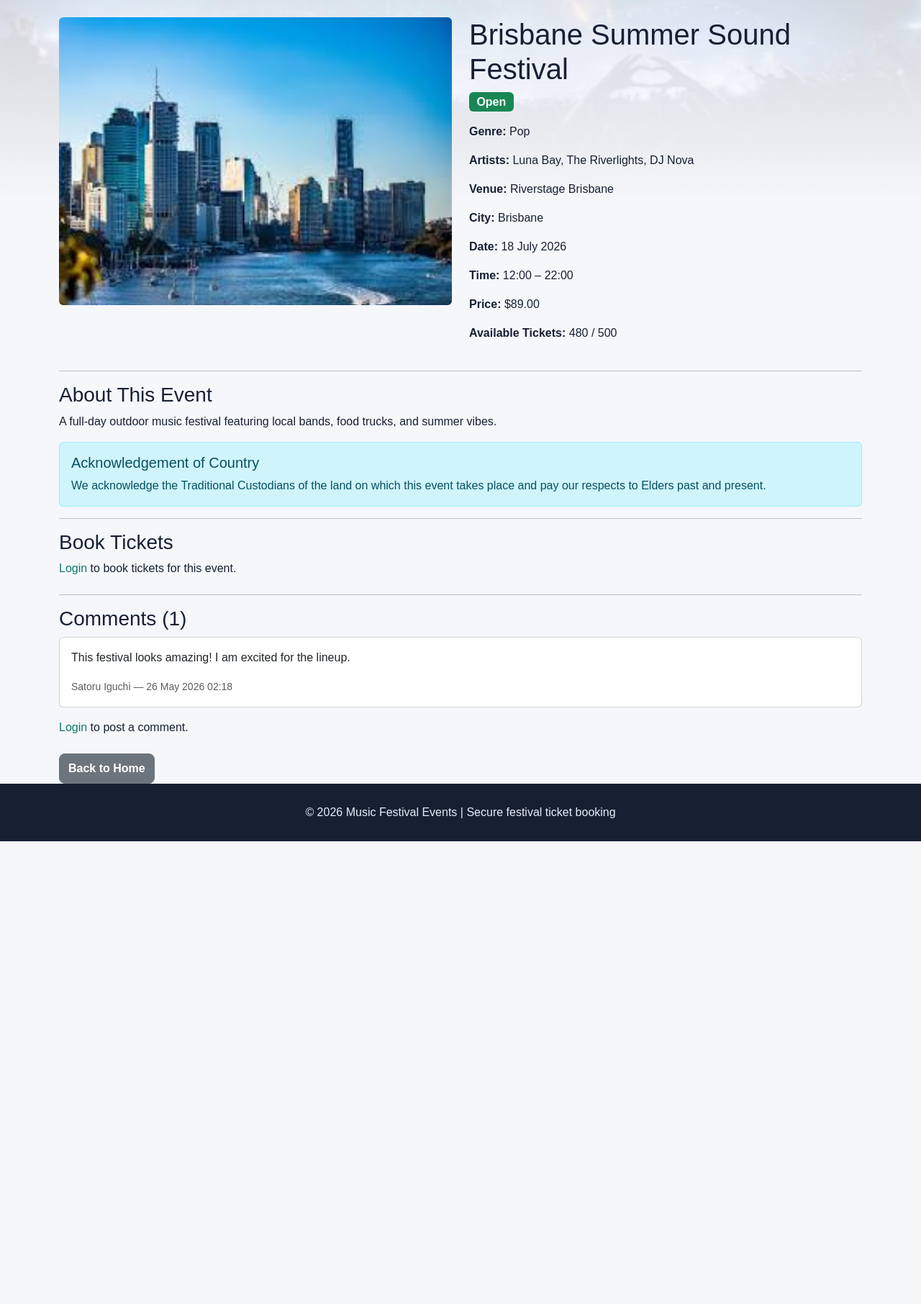
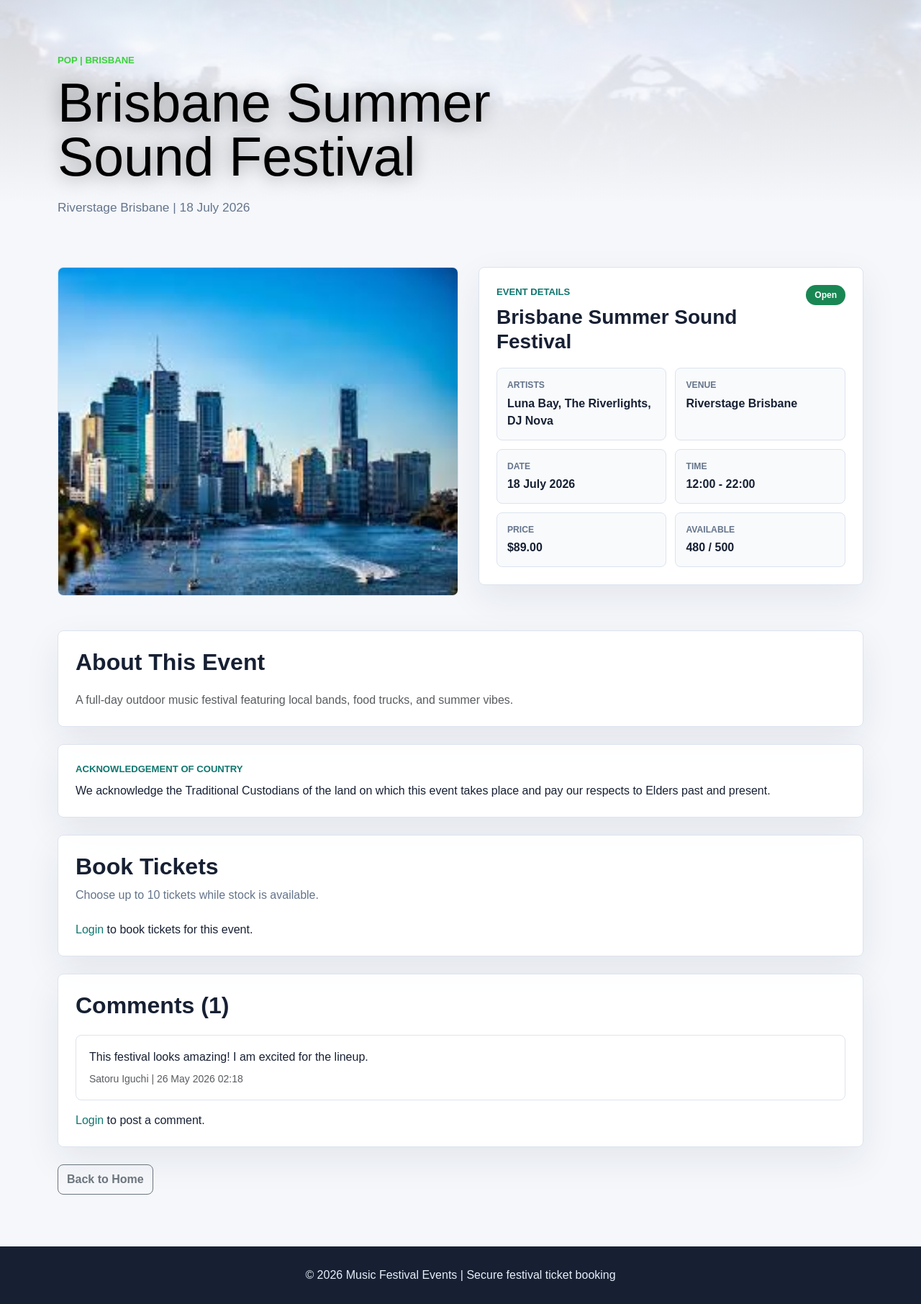
Before and after one commit to kasen2001/Assessment, a Flask app: page /event/1 in a window 1280 px wide. Shown: the part 77-1889 px from the top of the page at 72% size. Before the commit the page ends 1246 px from the top, so only its background shows below. Run offline with Flask 3, Linux system fonts and the light colour scheme; data comes from the database, SQL or seed files in the repository; some libraries are stand-ins or nearby versions.

Commit message:
event_detail.html

```diff
--- a/website/templates/event_detail.html
+++ b/website/templates/event_detail.html
@@ -1,42 +1,67 @@
 {% extends "base.html" %}
 
 {% block content %}
-<div class="container mt-4">
+<!-- Compact hero repeats the key event details above the booking area. -->
+<section class="page-hero compact">
+    <div>
+        <div class="eyebrow">{{ event.genre }} | {{ event.city }}</div>
+        <h1>{{ event.title }}</h1>
+        <p>{{ event.venue_name }} | {{ event.date.strftime('%d %B %Y') }}</p>
+    </div>
+</section>
 
-    <!-- Event Header -->
-    <div class="row mb-4">
-        <div class="col-md-6">
-            <img src="{{ url_for('static', filename='image/' + event.image) }}"
-                class="img-fluid rounded" alt="{{ event.title }}"
-                style="max-height: 400px; width: 100%; object-fit: cover;">
+<main class="content-band">
+    <!-- Main detail area pairs the uploaded event image with structured event facts. -->
+    <section class="detail-grid mb-5">
+        <img src="{{ url_for('static', filename='image/' + event.image) }}" class="detail-image" alt="{{ event.title }}">
+
+        <div class="surface p-4">
+            <div class="d-flex justify-content-between align-items-start gap-3 mb-3">
+                <div>
+                    <p class="event-meta mb-2">Event details</p>
+                    <h2 class="h3 fw-bold mb-0">{{ event.title }}</h2>
+                </div>
+                {% if event.status == 'Open' %}
+                <span class="badge bg-success status-badge">{{ event.status }}</span>
+                {% elif event.status == 'Sold Out' %}
+                <span class="badge bg-danger status-badge">{{ event.status }}</span>
+                {% elif event.status == 'Cancelled' %}
+                <span class="badge bg-secondary status-badge">{{ event.status }}</span>
+                {% else %}
+                <span class="badge bg-warning text-dark status-badge">{{ event.status }}</span>
+                {% endif %}
             </div>
 
-        <div class="col-md-6">
-            <h1>{{ event.title }}</h1>
-
-            {% if event.status == 'Open' %}
-            <span class="badge bg-success mb-3 fs-6">{{ event.status }}</span>
-            {% elif event.status == 'Sold Out' %}
-            <span class="badge bg-danger mb-3 fs-6">{{ event.status }}</span>
-            {% elif event.status == 'Cancelled' %}
-            <span class="badge bg-secondary mb-3 fs-6">{{ event.status }}</span>
-            {% else %}
-            <span class="badge bg-warning text-dark mb-3 fs-6">{{ event.status }}</span>
-            {% endif %}
-
-            <p><strong>Genre:</strong> {{ event.genre }}</p>
-            <p><strong>Artists:</strong> {{ event.artist_lineup }}</p>
-            <p><strong>Venue:</strong> {{ event.venue_name }}</p>
-            <p><strong>City:</strong> {{ event.city }}</p>
-            <p><strong>Date:</strong> {{ event.date.strftime('%d %B %Y') }}</p>
-            <p><strong>Time:</strong> {{ event.start_time.strftime('%H:%M') }} – {{ event.end_time.strftime('%H:%M') }}</p>
-            <p><strong>Price:</strong> ${{ "%.2f"|format(event.price) }}</p>
-            <p><strong>Available Tickets:</strong> {{ event.available_tickets }} / {{ event.total_tickets }}</p>
+            <div class="info-list">
+                <div class="info-item">
+                    <span>Artists</span>
+                    <strong>{{ event.artist_lineup }}</strong>
+                </div>
+                <div class="info-item">
+                    <span>Venue</span>
+                    <strong>{{ event.venue_name }}</strong>
+                </div>
+                <div class="info-item">
+                    <span>Date</span>
+                    <strong>{{ event.date.strftime('%d %B %Y') }}</strong>
+                </div>
+                <div class="info-item">
+                    <span>Time</span>
+                    <strong>{{ event.start_time.strftime('%H:%M') }} - {{ event.end_time.strftime('%H:%M') }}</strong>
+                </div>
+                <div class="info-item">
+                    <span>Price</span>
+                    <strong>${{ "%.2f"|format(event.price) }}</strong>
+                </div>
+                <div class="info-item">
+                    <span>Available</span>
+                    <strong>{{ event.available_tickets }} / {{ event.total_tickets }}</strong>
+                </div>
+            </div>
 
             {% if current_user.is_authenticated and current_user.id == event.creator_id %}
-            <div class="d-flex gap-2 mt-3">
-                <a href="{{ url_for('main.edit_event', event_id=event.id) }}"
-                    class="btn btn-warning">Edit Event</a>
+            <div class="d-flex flex-wrap gap-2 mt-4">
+                <a href="{{ url_for('main.edit_event', event_id=event.id) }}" class="btn btn-warning">Edit Event</a>
                 <form method="POST" action="{{ url_for('main.delete_event', event_id=event.id) }}"
                     onsubmit="return confirm('Are you sure you want to delete this event?');">
                     {{ booking_form.hidden_tag() }}
@@ -45,75 +70,77 @@
             </div>
             {% endif %}
         </div>
+    </section>
+
+    <!-- Event description and acknowledgement are separate so each can be styled clearly. -->
+    <section class="surface p-4 mb-4">
+        <div class="section-title">
+            <h2>About This Event</h2>
+        </div>
+        <p class="text-muted mb-0">{{ event.description }}</p>
+    </section>
+
+    {% if event.acknowledgement_text %}
+    <section class="surface p-4 mb-4">
+        <p class="event-meta mb-2">Acknowledgement of Country</p>
+        <p class="mb-0">{{ event.acknowledgement_text }}</p>
+    </section>
+    {% endif %}
+
+    <!-- Booking form only appears when the event is open. -->
+    {% if event.status == 'Open' %}
+    <section class="surface p-4 mb-4">
+        <div class="section-title">
+            <h2>Book Tickets</h2>
+            <p>Choose up to 10 tickets while stock is available.</p>
         </div>
 
-    <hr>
-
-    <!-- About -->
-    <h3>About This Event</h3>
-    <p>{{ event.description }}</p>
-
-    {% if event.acknowledgement_text %}
-    <div class="alert alert-info mt-3">
-        <h5>Acknowledgement of Country</h5>
-        <p class="mb-0">{{ event.acknowledgement_text }}</p>
-    </div>
-    {% endif %}
-
-    <hr>
-
-    <!-- Booking Section -->
-    {% if event.status == 'Open' %}
-    <div class="mb-4">
-        <h3>Book Tickets</h3>
         {% if current_user.is_authenticated %}
-        <form method="POST" action="{{ url_for('main.book_event', event_id=event.id) }}" class="row g-2 align-items-end">
+        <form method="POST" action="{{ url_for('main.book_event', event_id=event.id) }}" class="row g-3 align-items-end">
             {{ booking_form.hidden_tag() }}
-            <div class="col-auto">
-                <label for="quantity" class="form-label">
-                    <strong>Number of Tickets</strong> (max 10)
-                </label>
+            <div class="col-sm-6 col-md-4">
+                <label for="quantity" class="form-label">Number of Tickets</label>
                 {{ booking_form.quantity(class="form-control", id="quantity", min=1, max=event.available_tickets) }}
                 {% for error in booking_form.quantity.errors %}
                 <div class="text-danger small">{{ error }}</div>
                 {% endfor %}
             </div>
-            <div class="col-auto">
-                <button type="submit" class="btn btn-success">Book Now</button>
+            <div class="col-sm-6 col-md-3 d-grid">
+                <button type="submit" class="btn btn-primary">Book Now</button>
             </div>
         </form>
         {% else %}
-        <p><a href="{{ url_for('auth.login') }}">Login</a> to book tickets for this event.</p>
+        <p class="mb-0"><a href="{{ url_for('auth.login') }}">Login</a> to book tickets for this event.</p>
         {% endif %}
-    </div>
-    <hr>
+    </section>
     {% endif %}
 
-    <!-- Comments Section -->
-    <h3>Comments ({{ event.comments|length }})</h3>
+    <!-- Comments show existing discussion and allow logged-in users to post. -->
+    <section class="surface p-4">
+        <div class="section-title">
+            <h2>Comments ({{ event.comments|length }})</h2>
+        </div>
 
         {% if event.comments %}
+        <div class="d-grid gap-3">
             {% for comment in event.comments %}
-    <div class="card mb-3">
-        <div class="card-body">
-            <p class="card-text">{{ comment.comment_text }}</p>
-            <p class="card-text">
-                <small class="text-muted">
+            <article class="comment-card">
+                <p class="mb-2">{{ comment.comment_text }}</p>
+                <p class="text-muted small mb-0">
                     {{ comment.user.first_name }} {{ comment.user.surname }}
-                    &mdash; {{ comment.created_at.strftime('%d %b %Y %H:%M') }}
-                </small>
+                    | {{ comment.created_at.strftime('%d %b %Y %H:%M') }}
                 </p>
+            </article>
+            {% endfor %}
         </div>
-    </div>
-    {% endfor %}
         {% else %}
-    <p class="text-muted">No comments yet. Be the first to comment!</p>
+        <p class="text-muted">No comments yet. Be the first to comment.</p>
         {% endif %}
 
         {% if current_user.is_authenticated %}
-    <form method="POST" action="{{ url_for('main.add_comment', event_id=event.id) }}" class="mt-3">
+        <form method="POST" action="{{ url_for('main.add_comment', event_id=event.id) }}" class="mt-4">
             {{ comment_form.hidden_tag() }}
-        <div class="mb-2">
+            <div class="mb-3">
                 {{ comment_form.comment_text(class="form-control", rows=3, placeholder="Write a comment...") }}
                 {% for error in comment_form.comment_text.errors %}
                 <div class="text-danger small">{{ error }}</div>
@@ -122,12 +149,12 @@
             <button type="submit" class="btn btn-primary">Post Comment</button>
         </form>
         {% else %}
-    <p class="mt-3"><a href="{{ url_for('auth.login') }}">Login</a> to post a comment.</p>
+        <p class="mt-3 mb-0"><a href="{{ url_for('auth.login') }}">Login</a> to post a comment.</p>
         {% endif %}
+    </section>
 
     <div class="mt-4">
-        <a href="{{ url_for('main.index') }}" class="btn btn-secondary">Back to Home</a>
+        <a href="{{ url_for('main.index') }}" class="btn btn-outline-secondary">Back to Home</a>
     </div>
-
-</div>
+</main>
 {% endblock %}
```
Lines whose indentation alone changed are shown as unchanged.
